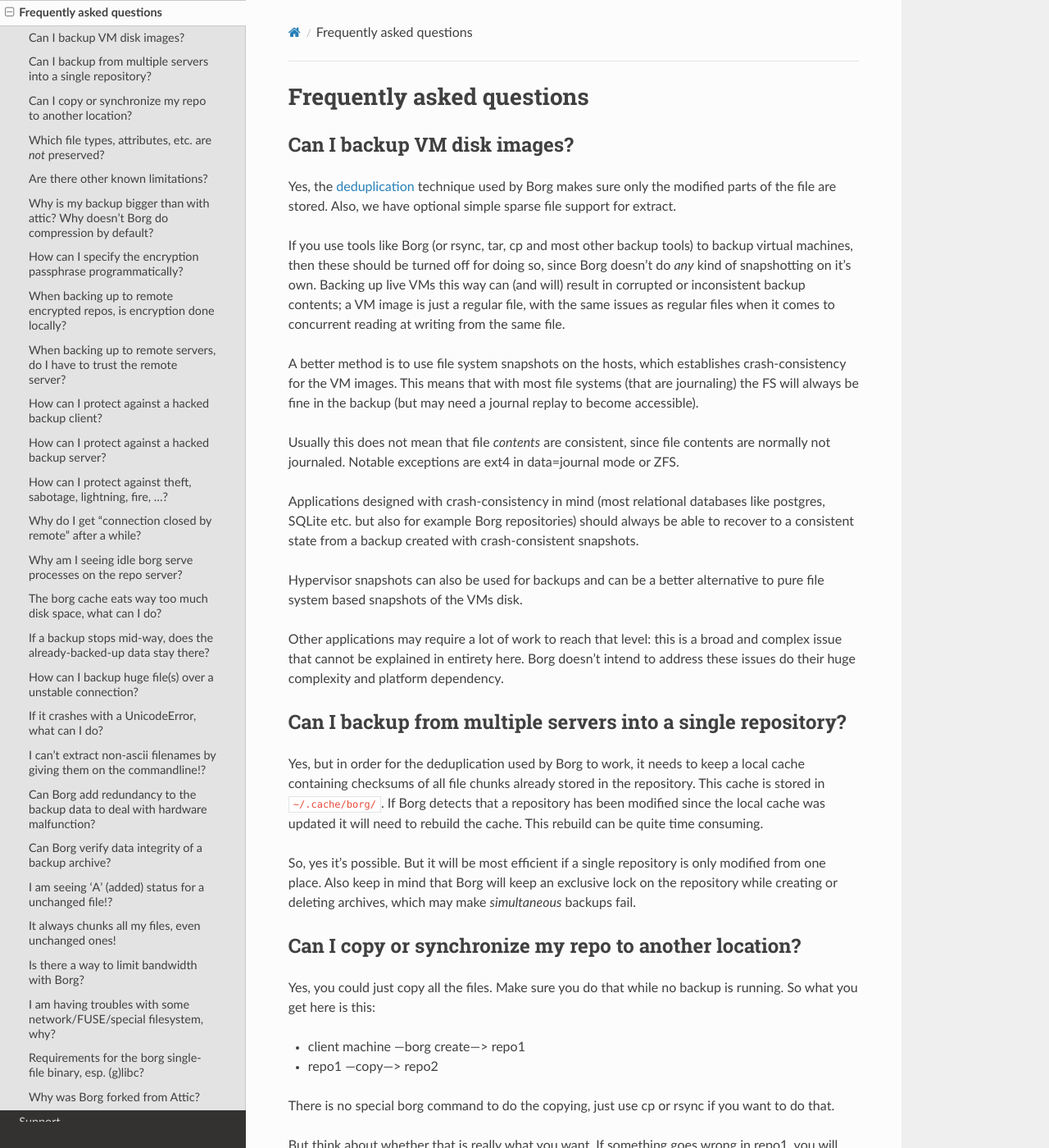
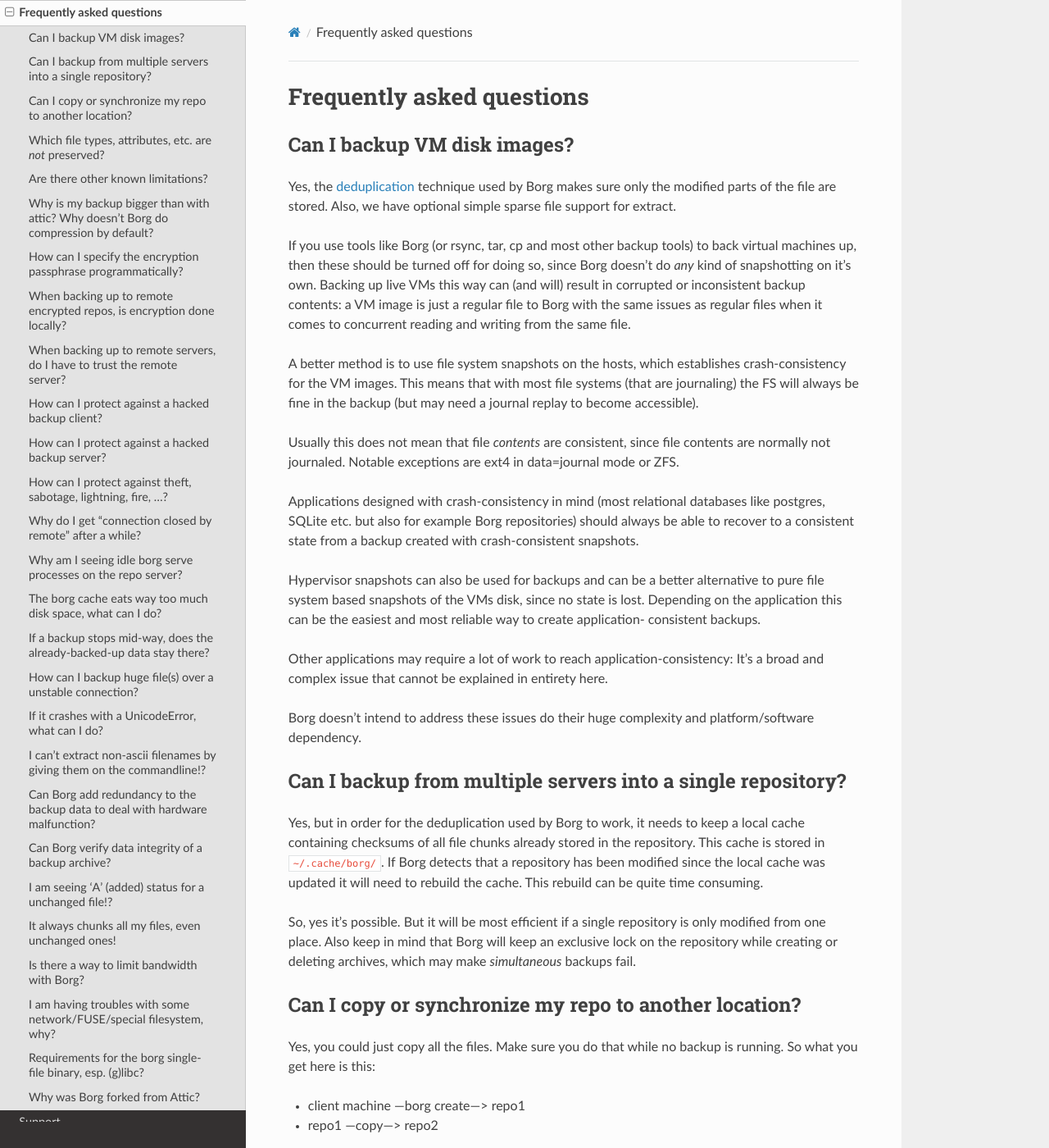
Before and after one commit to borgbackup/borg, a Sphinx documentation site: the page built from docs/faq.rst, in a window 1280 px wide and 1400 px high. Shown: the whole window at 82% size. Built offline with Sphinx 7.4.7 and the Read the Docs theme 2.0.0, drawn with Linux system fonts in a browser that asks for light colours; pages that are not in the unit, such as notebooks, are missing from menus; the version number could not be read and is left out.

Commit message:
Typos / Grammar

```diff
--- a/docs/faq.rst
+++ b/docs/faq.rst
@@ -12,11 +12,11 @@
 |project_name| makes sure only the modified parts of the file are stored.
 Also, we have optional simple sparse file support for extract.
 
-If you use tools like Borg (or rsync, tar, cp and most other backup tools) to backup
-virtual machines, then these should be turned off for doing so, since Borg doesn't do
+If you use tools like Borg (or rsync, tar, cp and most other backup tools) to back
+virtual machines up, then these should be turned off for doing so, since Borg doesn't do
 *any* kind of snapshotting on it's own. Backing up live VMs this way can (and will)
-result in corrupted or inconsistent backup contents; a VM image is just a regular file,
-with the same issues as regular files when it comes to concurrent reading at writing from
+result in corrupted or inconsistent backup contents: a VM image is just a regular file to
+Borg with the same issues as regular files when it comes to concurrent reading and writing from
 the same file.
 
 A better method is to use file system snapshots on the hosts, which establishes
@@ -33,11 +33,14 @@
 crash-consistent snapshots.
 
 Hypervisor snapshots can also be used for backups and can be a better alternative to
-pure file system based snapshots of the VMs disk.
+pure file system based snapshots of the VMs disk, since no state is lost. Depending
+on the application this can be the easiest and most reliable way to create application-
+consistent backups.
 
-Other applications may require a lot of work to reach that level: this is a broad
-and complex issue that cannot be explained in entirety here. Borg doesn't intend
-to address these issues do their huge complexity and platform dependency.
+Other applications may require a lot of work to reach application-consistency:
+It's a broad and complex issue that cannot be explained in entirety here.
+
+Borg doesn't intend to address these issues do their huge complexity and platform/software dependency.
 
 Can I backup from multiple servers into a single repository?
 ------------------------------------------------------------
```
